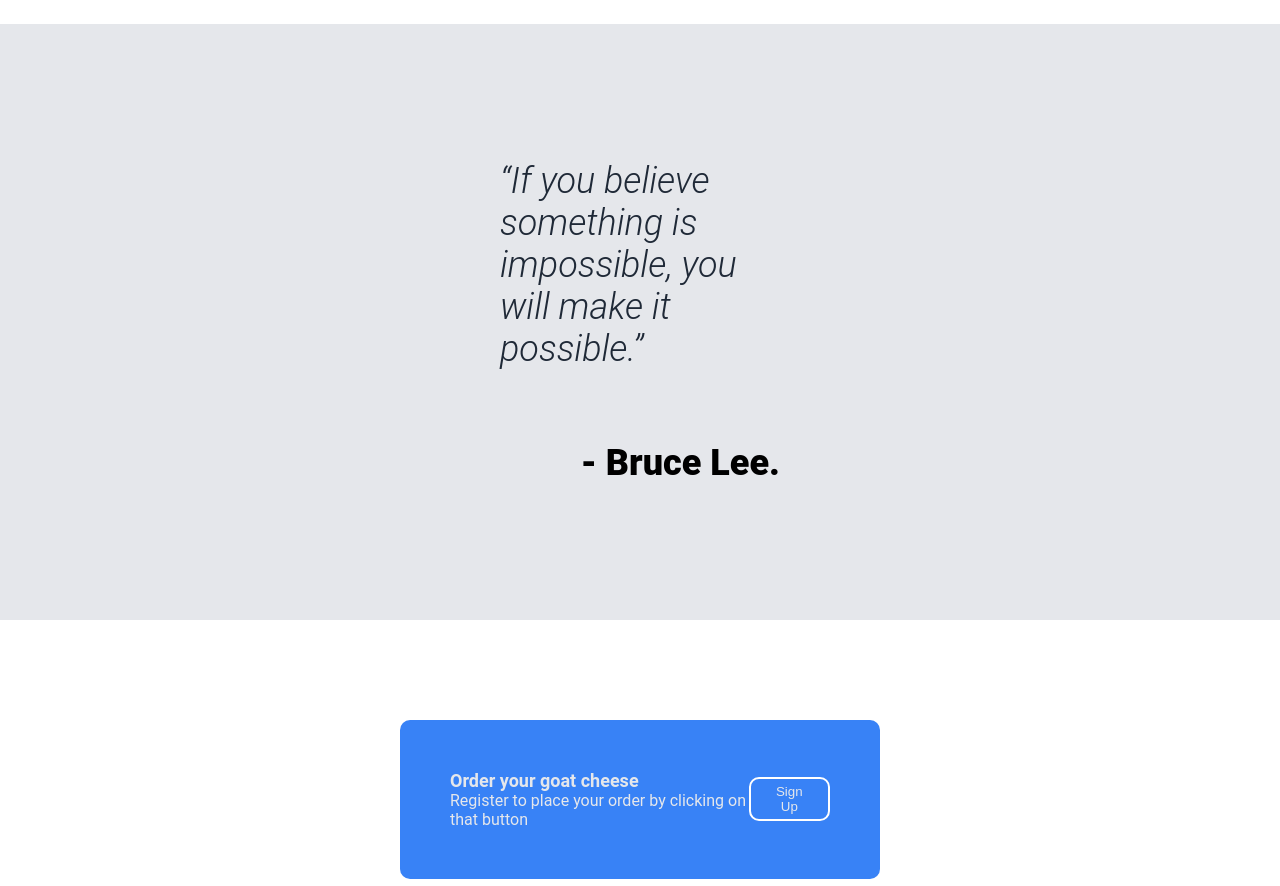
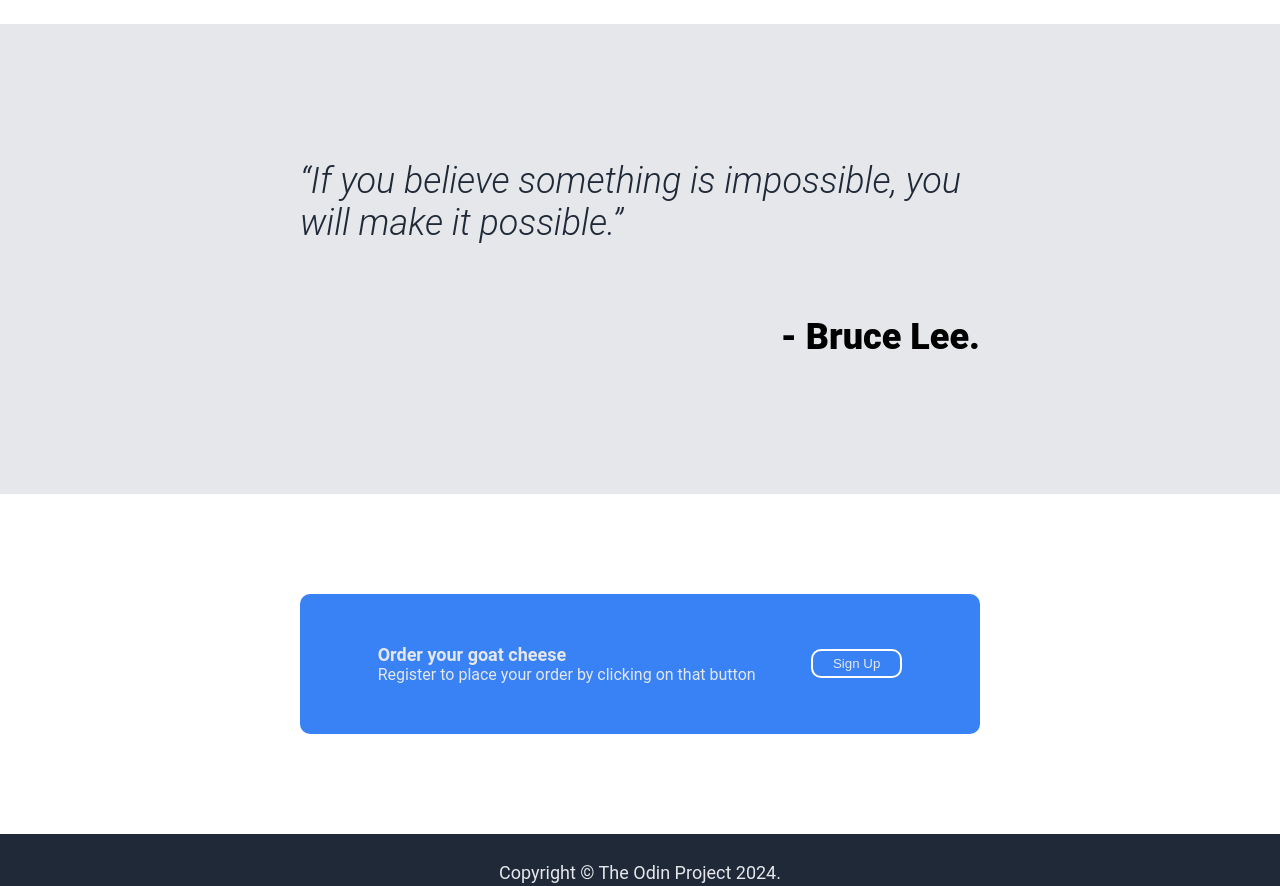
Before and after one commit to auxili25/Landing_Page, a plain HTML site: page index.html in a window 1280 px wide. Shown: the part 1040-1926 px from the top of the page. Drawn offline with Linux system fonts and the light colour scheme.

Commit message:
exercises

```diff
--- a/styles.css
+++ b/styles.css
@@ -147,8 +147,8 @@ h2 {
     display: flex;
     flex-direction: column;
     margin: 100px;
-    padding-left: 400px;
-    padding-right: 400px;
+    padding-left: 200px;
+    padding-right: 200px;
 }
 
 .box-text {
@@ -173,8 +173,8 @@ h2 {
     display: flex;
     justify-content: space-around;
     align-items: center;
-    margin-left: 300px;
-    margin-right: 300px;
+    margin-left: 200px;
+    margin-right: 200px;
     border-radius: 10px;
     padding: 50px;
 }
```
